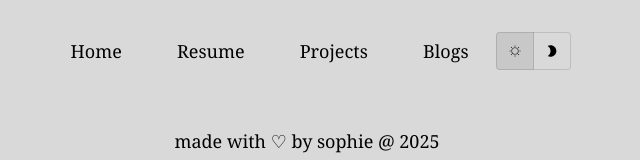
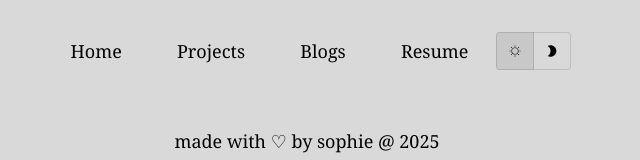
Before and after one commit to bakuyy/portfoliov2, a React (Vite) app: page /resume in a window 1280 px wide. Shown: the top 160 px of the page, without its empty margins (333-973 px from the left). Built offline with nearby package versions, Linux system fonts and the light colour scheme; a web font is replaced by a local one.

Commit message:
fix: add resume routing

```diff
--- a/src/components/Navbar.jsx
+++ b/src/components/Navbar.jsx
@@ -5,6 +5,7 @@ import ToggleButton from '@mui/material/ToggleButton';
 import ToggleButtonGroup from '@mui/material/ToggleButtonGroup';
 import { CiLight } from "react-icons/ci";
 import { MdModeNight } from "react-icons/md";
+import Resume from "../assets/resume.pdf"
 
 const Navbar = () => {
     const [theme, setTheme] = useState('light');
@@ -25,7 +26,7 @@ const Navbar = () => {
 
     const links = [
         { name: "Home", link: '/', id: 'home' },
-        { name: "Resume", link: '/images/resume.pdf', id: 'resume' },
+        // { name: "Resume", link: '/images/resume.pdf', id: 'resume', target: '_blank' },
         { name: "Projects", link: '/projects', id: 'projects' },
         { name: "Blogs", link: '/blogs', id: 'blogs' },
     ]
@@ -47,7 +48,14 @@ const Navbar = () => {
                         {name}
                     </Link>
                 ))}
-            </div>
+                <a
+                    className='nav-link noto-serif'
+                    href={Resume}
+                    target="_blank" // Opens in a new tab
+                    rel="noopener noreferrer" // Security best practice
+                >
+                    Resume
+                </a>            </div>
             <ToggleButtonGroup
                 value={theme}
                 exclusive
--- a/src/components/Routing.jsx
+++ b/src/components/Routing.jsx
@@ -3,7 +3,7 @@ import { Routes, Route } from 'react-router-dom'
 import Home from '../pages/Home'
 import Blogs from '../pages/Blogs'
 import Projects from '../pages/Projects'
-import Resume from '../pages/Resume'
+// import Resume from '../pages/Resume'
 import Cove from '../pages/Cove'
 
 const Routing = () => {
--- a/src/pages/Resume.jsx
+++ b/src/pages/Resume.jsx
@@ -1,30 +1,16 @@
-import React from 'react';
-import '../styling/Resume.css';
-import { IoCloudDownloadOutline } from "react-icons/io5";
-import Resumeman from "../assets/Resumeman.gif";
-import { useNavigate } from 'react-router-dom';
+// import React from 'react';
+// import '../styling/Resume.css';
+// import { useNavigate } from 'react-router-dom';
 
-const Resume = () => {
+// const Resume = () => {
 
-  const navigate = useNavigate()
+//   const navigate = useNavigate()
 
-  return (
-    <div className="resume-container">
-      <div className="resumeman-container">
-        <img className="resumeman" src={Resumeman} alt="Resumeman" />
-      </div>
+//   return (
+//     <div className="resume-container">
 
+//     </div>
+//   );
+// };
 
-      <a
-        href="https://drive.google.com/uc?export=download&id=1CieNr5sNA2OJ_IQey6R163l-lBz77JJC"
-        className="download-button"
-        target="_blank"
-        rel="noopener noreferrer"
-      >
-        <IoCloudDownloadOutline/>
-      </a>
-    </div>
-  );
-};
-
-export default Resume;
+// export default Resume;
```
Also changed, not shown: 1 other file (tests, documents, lock files or other folders).
